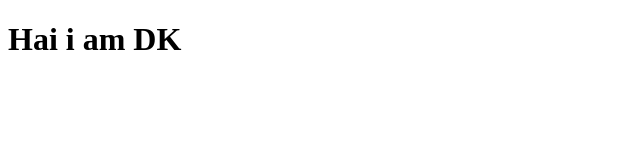
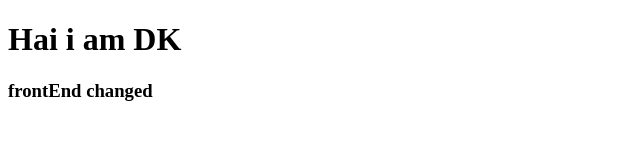
Before and after one commit to Dhinesh-Developer/sampleRepo, a plain HTML site: page index.html in a window 1280 px wide. Shown: the whole page, without its empty margins (0-640 px from the left). Drawn offline with Linux system fonts and the light colour scheme.

Commit message:
feat : added the some frontend code

```diff
--- a/index.html
+++ b/index.html
@@ -7,5 +7,6 @@
 </head>
 <body>
     <h1>Hai i am DK</h1>
+    <h3>frontEnd changed</h3>
 </body>
 </html>
```
